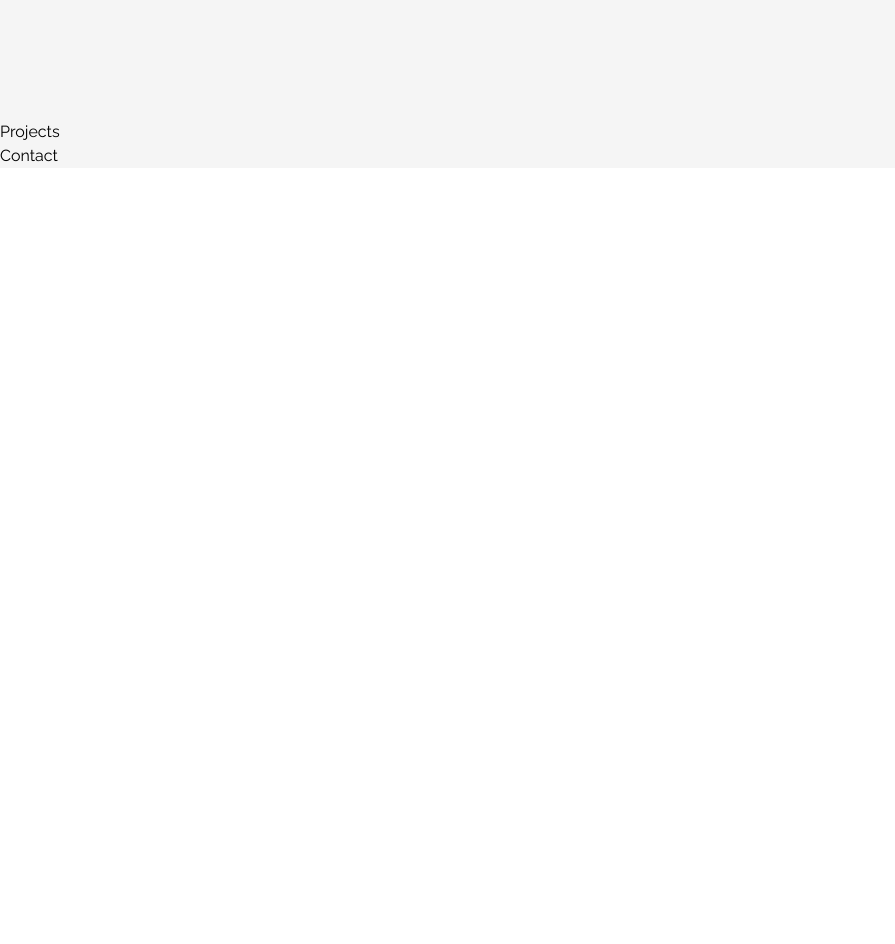
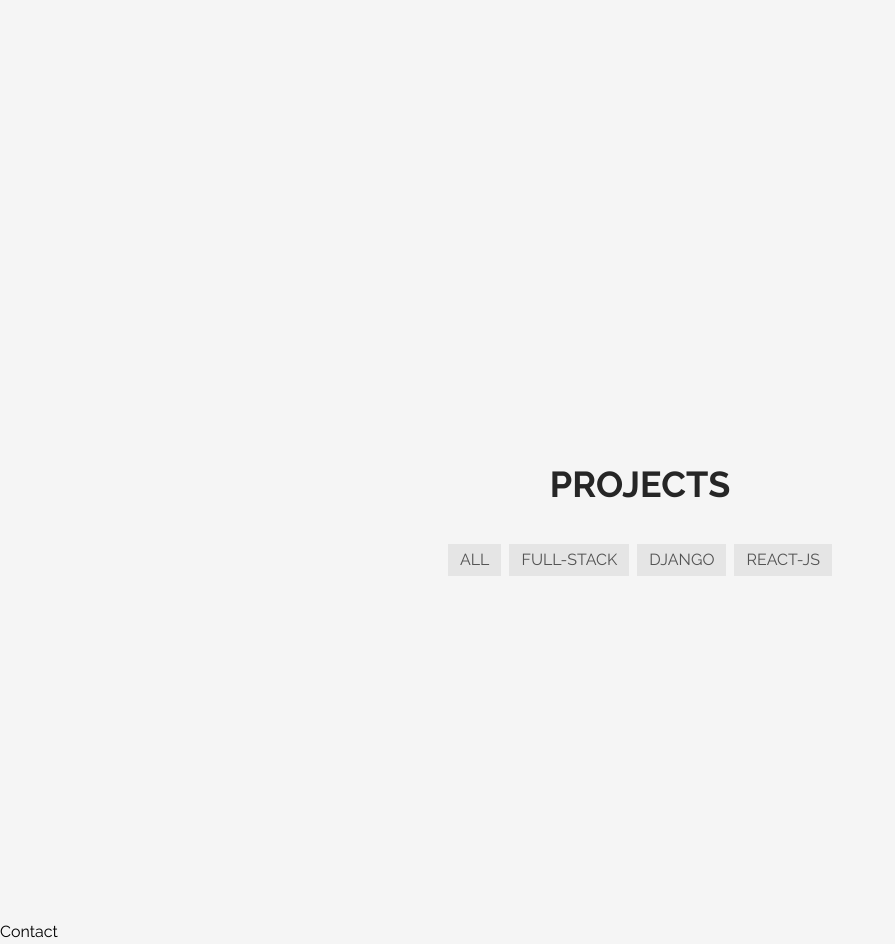
Before and after one commit to iElectro13/iElectro-s-portfolio, a React (Vite) app: page / in a window 1280 px wide. Shown: the part 1480-2424 px from the top of the page, without its empty margins (0-895 px from the left). Before the commit the page ends 1648 px from the top, so only its background shows below. Built offline with nearby package versions, Linux system fonts and the light colour scheme.

Commit message:
Projects init

```diff
--- a/src/components/sections/About.jsx
+++ b/src/components/sections/About.jsx
@@ -8,7 +8,7 @@ const About = () => {
     return (
         <div id="about" className="flex flex-col justify-center items-center">
             <MainLayout>
-                <div className="flex flex-col justify-center items-center xl:flex-row gap-4">
+                <div className="flex flex-col justify-center items-center xl:flex-row gap-8">
                     <div className="flex flex-col justify-center items-center gap-2">
                         <Title title={"ABOUT"} />
                         <div className="grid grid-cols-2 gap-4 place-items-start">
--- a/src/components/sections/Projects.jsx
+++ b/src/components/sections/Projects.jsx
@@ -1,9 +1,32 @@
-import React from 'react'
+import React from "react";
+import MainLayout from "../../layouts/MainLayout";
+import Title from "../text/Title";
 
 const Projects = () => {
-  return (
-    <div id="projects">Projects</div>
-  )
-}
+    return (
+        <div
+            id="projects"
+            className="w-full flex flex-col justify-center items-center"
+        >
+            <MainLayout>
+                <Title title="PROJECTS" />
+                <div className="flex flex-wrap w-full justify-center items-center gap-2">
+                    <button className="py-1 px-3 text-neutral-600 bg-neutral-200 hover:bg-pink-700 hover:text-neutral-100 text-center transition-colors focus:bg-pink-700 focus:text-neutral-100">
+                        ALL
+                    </button>
+                    <button className="py-1 px-3 text-neutral-600 bg-neutral-200 hover:bg-pink-700 hover:text-neutral-100 text-center transition-colors focus:bg-pink-700 focus:text-neutral-100">
+                        FULL-STACK
+                    </button>
+                    <button className="py-1 px-3 text-neutral-600 bg-neutral-200 hover:bg-pink-700 hover:text-neutral-100 text-center transition-colors focus:bg-pink-700 focus:text-neutral-100">
+                        DJANGO
+                    </button>
+                    <button className="py-1 px-3 text-neutral-600 bg-neutral-200 hover:bg-pink-700 hover:text-neutral-100 text-center transition-colors focus:bg-pink-700 focus:text-neutral-100">
+                        REACT-JS
+                    </button>
+                </div>
+            </MainLayout>
+        </div>
+    );
+};
 
-export default Projects
+export default Projects;
```
